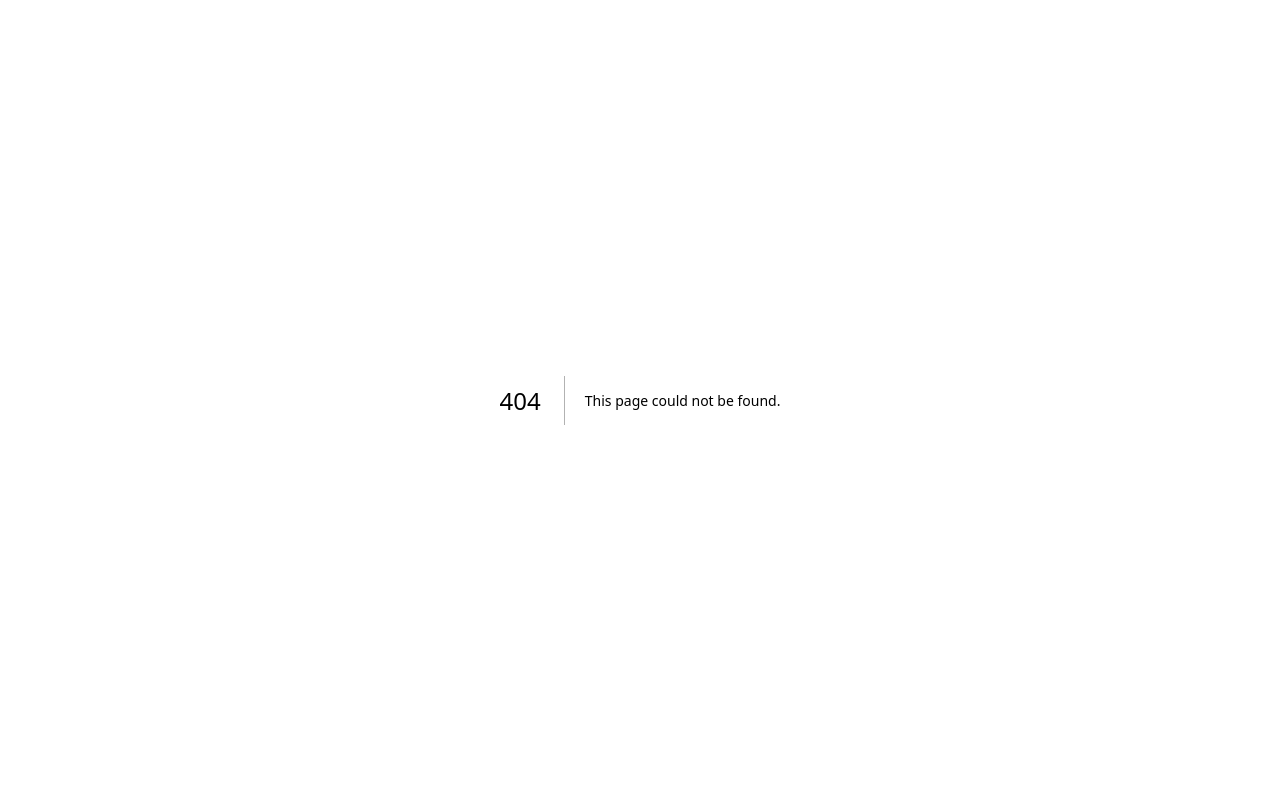
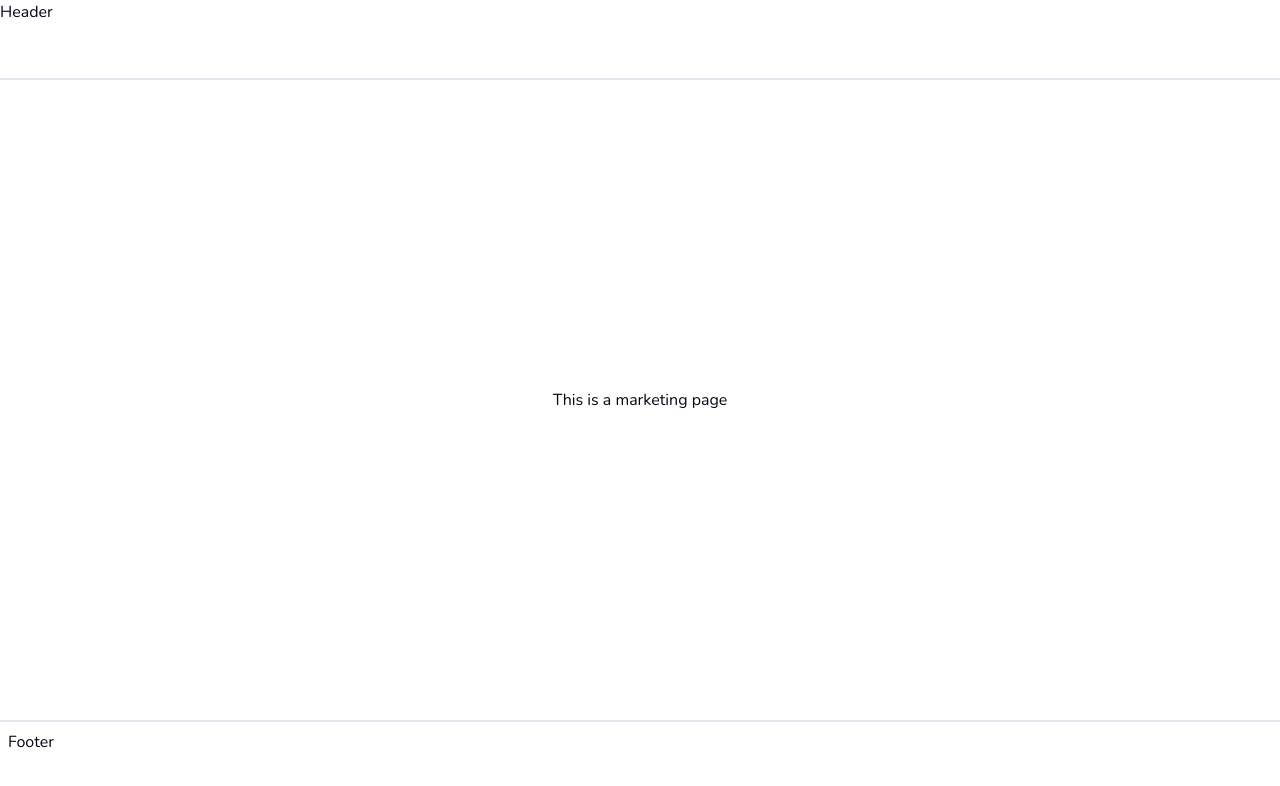
Before and after one commit to AndieAstra/yaqui-language-app, a Next.js app in the folder a-aniame/: page /marketing in a window 1280 px wide. Before the commit this address had no page. Shown: the top 786 px of the page. Built offline with nearby package versions, Linux system fonts and the light colour scheme.

Commit message:
header and footer implemented

```diff
--- a/a-aniame/app/buttons/page.tsx
+++ b/a-aniame/app/buttons/page.tsx
@@ -1,6 +1,4 @@
 import { Button } from "@/components/ui/button";
-
-
 
 const ButtonsPage = () => {
 
--- /dev/null
+++ b/a-aniame/app/marketing/footer.tsx
@@ -0,0 +1,5 @@
+export const Footer = () => {
+   return (
+      <footer className="hidden lg:block h-20 w-full border-t-2 border-slate-200 p-2">Footer</footer>
+   )
+}
--- /dev/null
+++ b/a-aniame/app/marketing/header.tsx
@@ -0,0 +1,5 @@
+export const Header = () => {
+   return (
+      <header className="h-20 w-full border-b-2 border-slate-200">Header</header>
+   )
+}
--- /dev/null
+++ b/a-aniame/app/marketing/layout.tsx
@@ -0,0 +1,21 @@
+import {Header} from "./header"
+import {Footer} from "./footer"
+
+type Props = {
+   children: React.ReactNode;
+}
+
+const MarketingLayout = ({children}: Props) =>
+{
+   return (
+      <div className="min-h-screen flex flex-col">
+         <Header/>
+         <div className="flex-1 flex flex-col items-center justify-center">
+            {children}
+         </div>
+         <Footer />
+      </div>
+   )
+}
+
+export default MarketingLayout;
--- /dev/null
+++ b/a-aniame/app/marketing/page.tsx
@@ -0,0 +1,12 @@
+export default function Home() {
+
+return(
+
+<div>
+  This is a marketing page
+</div>
+
+
+)
+
+}
--- a/a-aniame/app/page.tsx
+++ b/a-aniame/app/page.tsx
@@ -1,14 +1,12 @@
-import {Button} from "@/components/ui/button";
-
 export default function Home() {
 
-return(
+   return(
 
-<div>
-  <Button size="lg">Click Me</Button>
-</div>
+   <div>
+     This is the MAIN page
+   </div>
 
 
-)
+   )
 
-}
+   }
```
Also changed, not shown: 1 other file (tests, documents, lock files or other folders).
